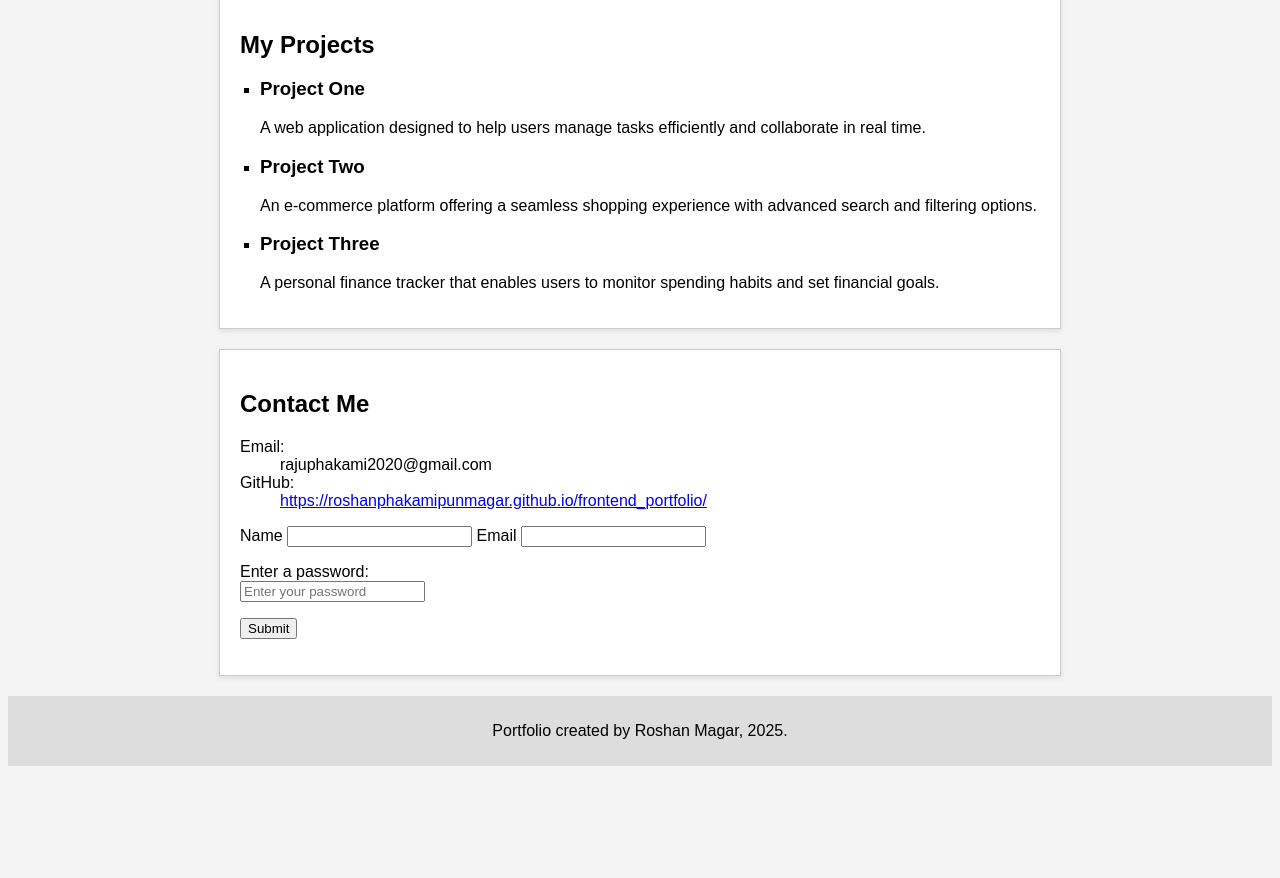
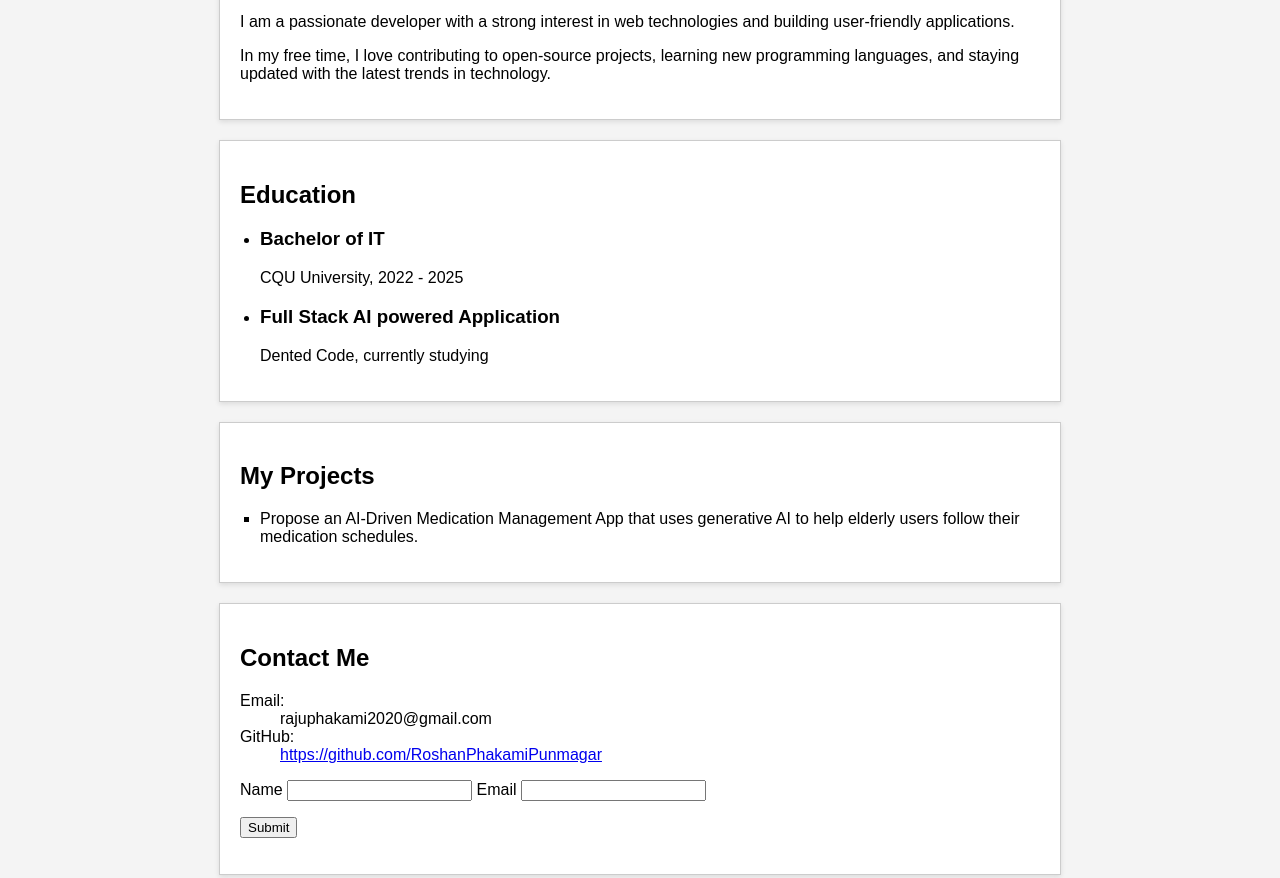
Before and after one commit to RoshanPhakamiPunmagar/frontend_portfolio, a plain HTML site: page index.html in a window 1280 px wide. Shown: the part 718-1596 px from the top of the page. Before the commit the page ends 1492 px from the top, so only its background shows below. Drawn offline with Linux system fonts and the light colour scheme.

Commit message:
make sections more clearer

```diff
--- a/index.html
+++ b/index.html
@@ -26,7 +26,6 @@
         <img
           src="roshan.jpeg"
           width="500"
-          height="350"
           style="display: block; margin: auto"
         />
 
@@ -41,28 +40,29 @@
         </p>
       </section>
 
+      <section id="education">
+        <h2>Education</h2>
+        <ul>
+          <li>
+            <h3>Bachelor of IT</h3>
+            <p>CQU University, 2022 - 2025</p>
+          </li>
+          <li>
+            <h3>Full Stack AI powered Application</h3>
+            <p>Dented Code, currently studying</p>
+          </li>
+        </ul>
+      </section>
+
       <section id="projects">
         <h2>My Projects</h2>
         <ul>
           <li>
-            <h3>Project One</h3>
+            <!-- <h3>Project One</h3> -->
             <p>
-              A web application designed to help users manage tasks efficiently
-              and collaborate in real time.
-            </p>
-          </li>
-          <li>
-            <h3>Project Two</h3>
-            <p>
-              An e-commerce platform offering a seamless shopping experience
-              with advanced search and filtering options.
-            </p>
-          </li>
-          <li>
-            <h3>Project Three</h3>
-            <p>
-              A personal finance tracker that enables users to monitor spending
-              habits and set financial goals.
+              Propose an AI-Driven Medication Management App that uses
+              generative AI to help elderly users follow their medication
+              schedules.
             </p>
           </li>
         </ul>
@@ -75,9 +75,7 @@
           <dd>rajuphakami2020@gmail.com</dd>
           <dt>GitHub:</dt>
           <dd>
-            <a href="#"
-              >https://roshanphakamipunmagar.github.io/frontend_portfolio/</a
-            >
+            <a href="#">https://github.com/RoshanPhakamiPunmagar</a>
           </dd>
         </dl>
         <form>
@@ -85,15 +83,6 @@
           <input type="text" id="name" />
           <label for="email">Email</label>
           <input type="email" id="email" />
-          <p>
-            <label for="password">Enter a password:</label><br />
-            <input
-              type="password"
-              id="password"
-              name="password"
-              placeholder="Enter your password"
-            />
-          </p>
 
           <p>
             <button type="submit">Submit</button>
--- a/styles.css
+++ b/styles.css
@@ -1,21 +1,3 @@
-/* footer {
-  background: orange;
-  height: 150px;
-  text-align: center;
-}
-
-#about {
-  background-color: green;
-}
-
-li {
-  font-size: 20px;
-}
-
-#projects {
-  background-color: burlywood;
-} */
-
 /*Global styles*/
 body {
   font-family: Arial, sans-serif;
@@ -46,7 +28,7 @@ header nav ul li a:hover {
 /* Main Title */
 h1 {
   text-align: center;
-  font-size: 2.5em;
+  font-size: 250%;
   margin-top: 20px;
 }
 
@@ -76,3 +58,13 @@ footer {
   padding: 10px;
   margin-top: 20px;
 }
+
+/* Education Section */
+#education ul {
+  list-style-type: disc;
+  padding-left: 20px;
+}
+
+#education ul li {
+  margin-bottom: 15px;
+}
```
